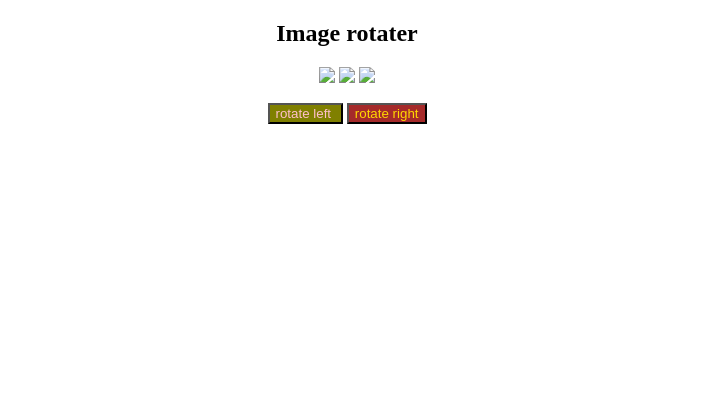
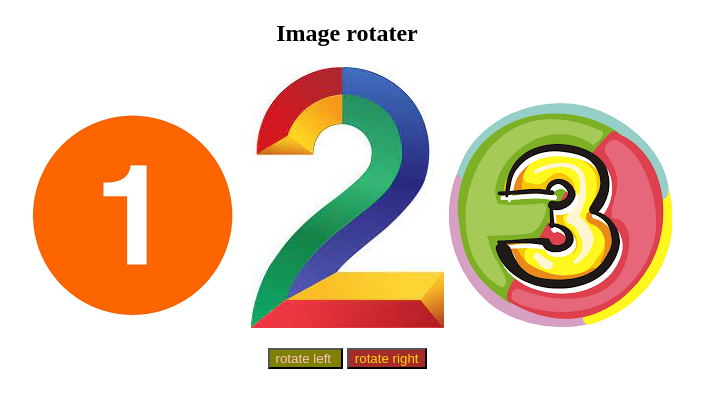
Before and after one commit to Weber1974/more-hopefull, a plain HTML site: page rotate imgs.html in a window 1280 px wide. Shown: the whole page, without its empty margins (293-996 px from the left). Drawn offline with Linux system fonts and the light colour scheme.

Commit message:
Update rotate imgs.html

```diff
--- a/rotate imgs.html
+++ b/rotate imgs.html
@@ -14,9 +14,9 @@
   <div style="text-align:center">
   <h2>Image rotater </h2>
   <p>
-   <img id="leftImg" src="yo/1.png">
-   <img id="midImg" src="yo/2.jpg">
-   <img id="rightImg" src="yo/3.png">
+   <img id="leftImg" src="ImagesForHTMLandJS/1.png">
+   <img id="midImg" src="ImagesForHTMLandJS/2.jpg">
+   <img id="rightImg" src="ImagesForHTMLandJS/3.png">
   </p>
   <input type="button" value="rotate left "  style= "background-color:olive;color:pink"
       onclick="
```
